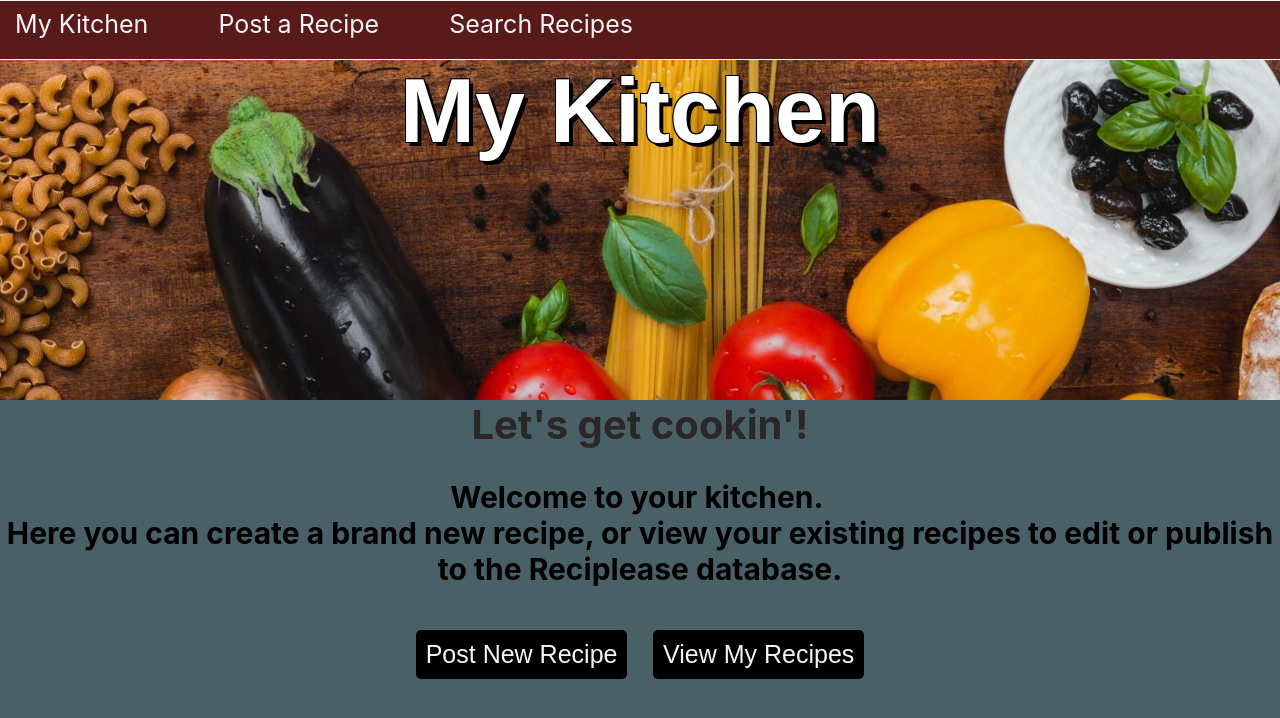
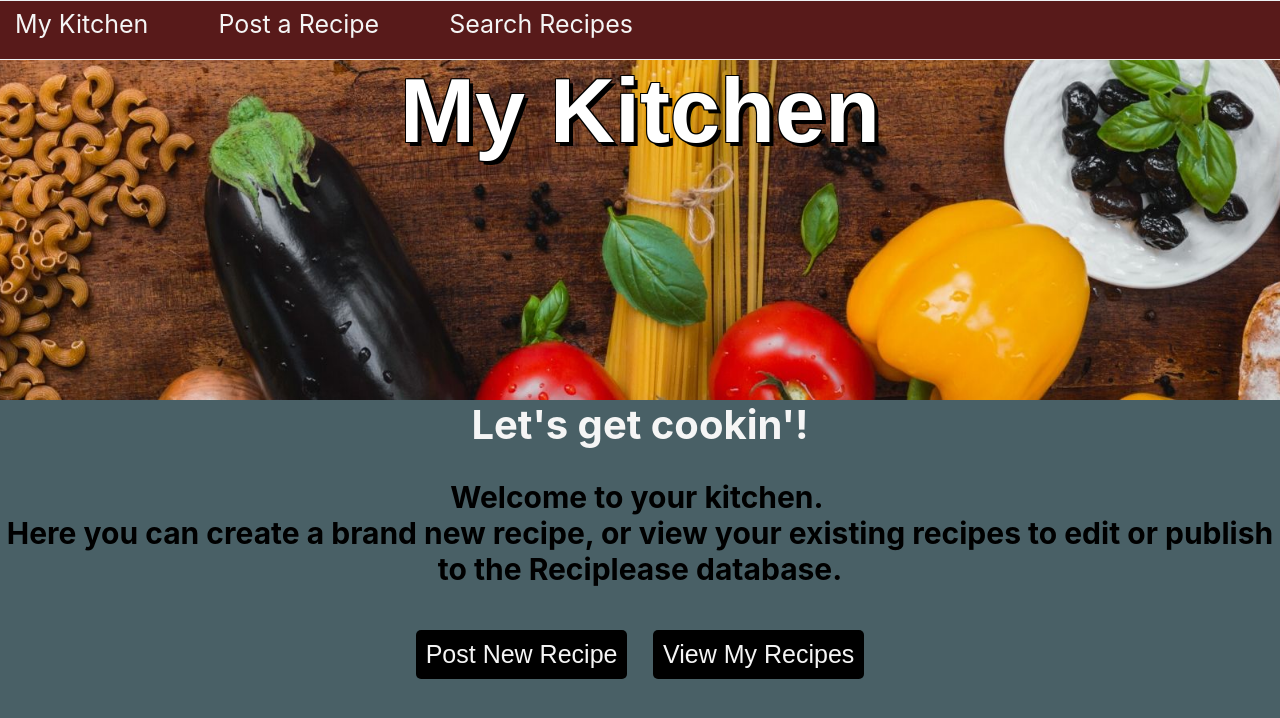
Before and after one commit to amrvitale/reciplease-capstone, a React (Create React App) app: page /mykitchen in a window 1280 px wide. Shown: the top 718 px of the page. Built offline with nearby package versions, Linux system fonts and the light colour scheme; no server answers; the HTML template or start-up script is replaced by a standard one; a web font is replaced by a local one.

Commit message:
h2 colors

```diff
--- a/src/components/kitchen/Kitchen.css
+++ b/src/components/kitchen/Kitchen.css
@@ -17,7 +17,6 @@
 }
 h2 {
     font-size: 40px;
-    color: rgb(44, 39, 39);
 }
 p {
     font-size: 30px;
```
